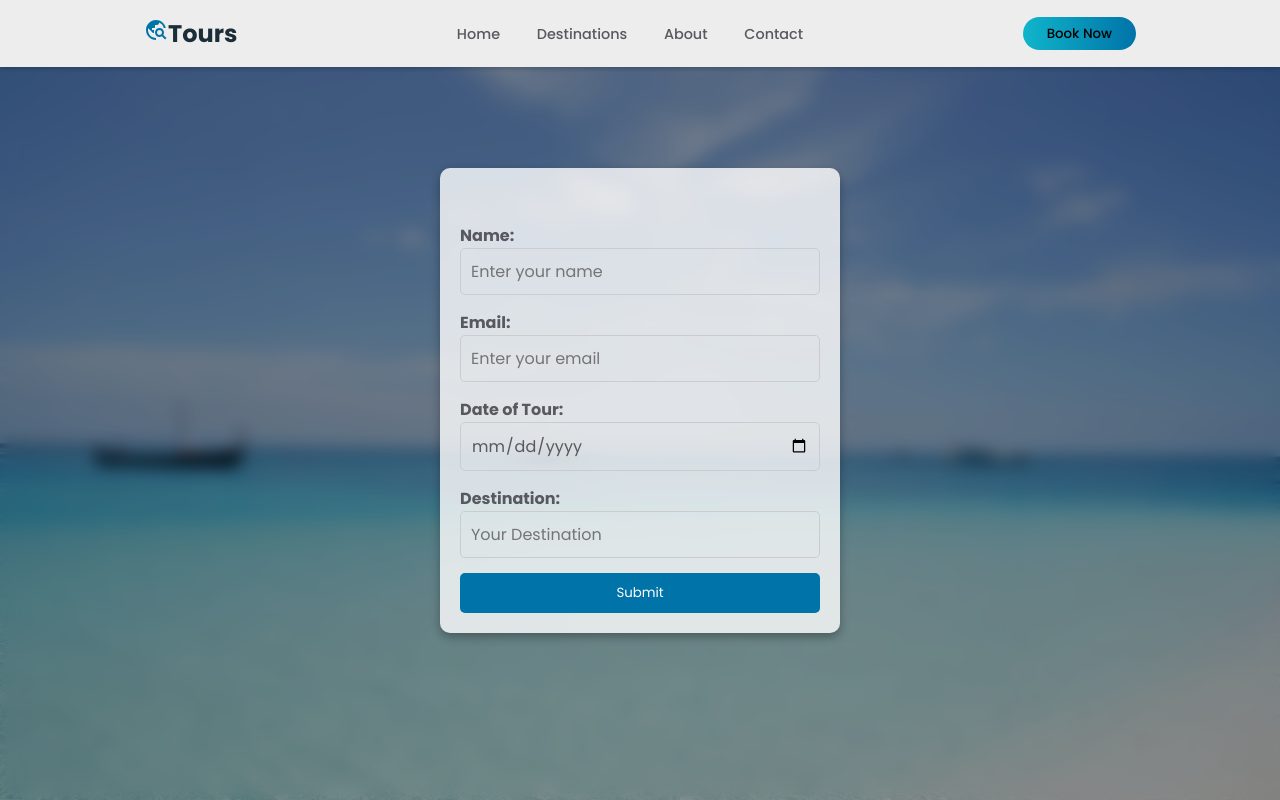
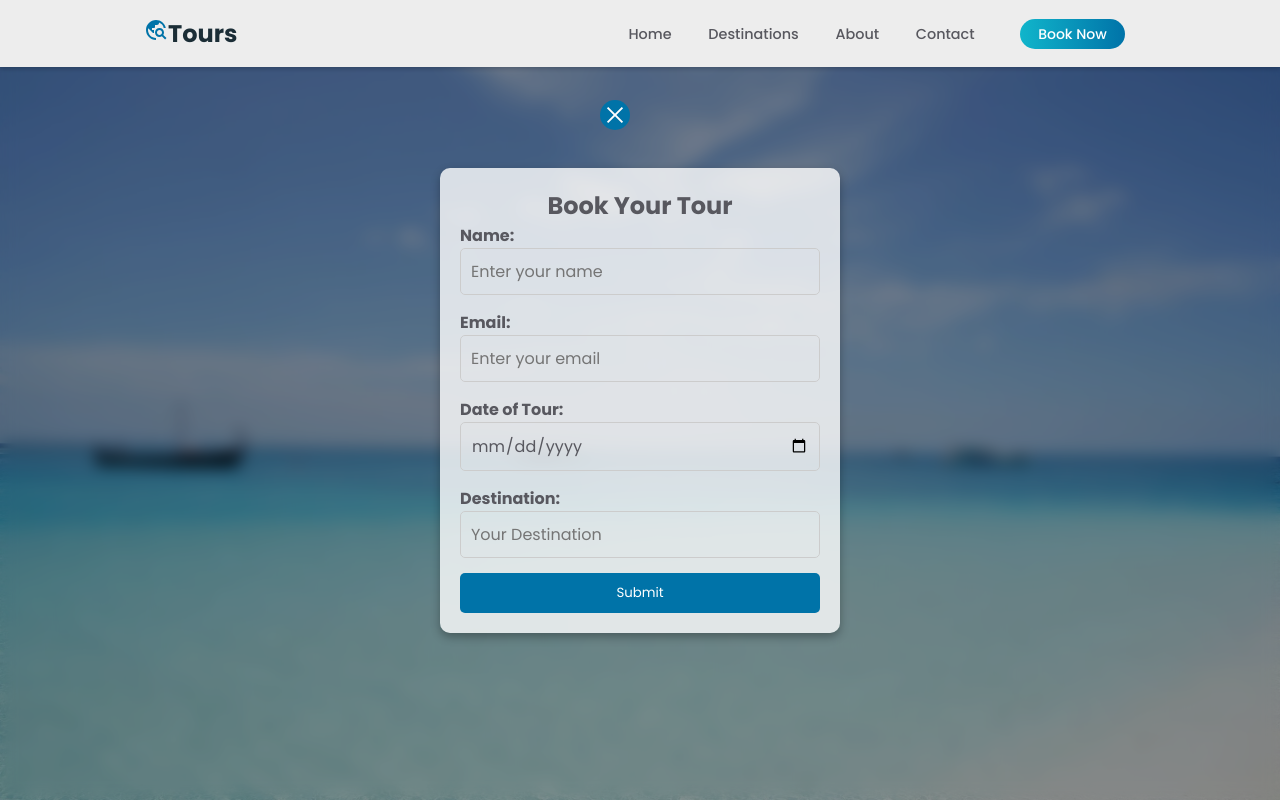
Before and after one commit to prodevelopermax/tour-app, a React (Create React App) app: page /booking in a window 1280 px wide. Built offline with nearby package versions, Linux system fonts and the light colour scheme.

Commit message:
Updated Navbar and Booking Form with new styles and added close icon

```diff
--- a/src/Components/BookingForm/BookingForm.css
+++ b/src/Components/BookingForm/BookingForm.css
@@ -34,6 +34,26 @@
   -webkit-backdrop-filter: blur(8px);
           backdrop-filter: blur(8px); /* Blur effect */
   z-index: -1; /* Ensure it's behind the form */
+}
+.booking-form-container .close-icon {
+  position: absolute; /* Positioning */
+  top: 100px; /* Distance from the top */
+  left: 600px; /* Distance from the left */
+  width: 30px; /* Width of the circle */
+  height: 30px; /* Height of the circle */
+  border-radius: 50%; /* Make it circular */
+  background-color: var(--primaryColor);
+  display: flex; /* Use flexbox to center the icon */
+  justify-content: center; /* Center the icon horizontally */
+  align-items: center; /* Center the icon vertically */
+  font-size: 20px; /* Size of the icon */
+  color: white; /* Icon color */
+  cursor: pointer; /* Change cursor on hover */
+  transition: background-color 0.3s, color 0.3s; /* Smooth transitions for background and color */
+}
+.booking-form-container .close-icon:hover {
+  background-color: white; /* Change background on hover */
+  color: var(--primaryColor); /* Change icon color on hover */
 }
 
 .booking-form {
--- a/src/Components/BookingForm/BookingForm.jsx
+++ b/src/Components/BookingForm/BookingForm.jsx
@@ -1,18 +1,62 @@
+// import React from 'react';
+// import './BookingForm.css';
+
+
+// import Aos from 'aos'
+// import 'aos/dist/aos.css'
+
+// const BookingForm = () => {
+//   return (
+//     <div className="booking-form-container">
+//       <form className="booking-form">
+//         <h2 data-aos="fade-down" >Book Your Tour</h2>
+//         <div className="form-group">
+//           <label  >Name:</label>
+//           <input   type="text" placeholder="Enter your name" />
+//         </div>
+//         <div className="form-group">
+//           <label>Email:</label>
+//           <input type="email" placeholder="Enter your email" />
+//         </div>
+//         <div className="form-group">
+//           <label>Date of Tour:</label>
+//           <input type="date" />
+//         </div>
+//         <div className="form-group">
+//           <label>Destination:</label>
+//           <input type="text" placeholder='Your Destination' />
+//         </div>
+//         <button type="submit" className="submit-btn">Submit</button>
+//       </form>
+//     </div>
+//   );
+// };
+
+// export default BookingForm;
+
+
 import React from 'react';
 import './BookingForm.css';
-
-
-import Aos from 'aos'
-import 'aos/dist/aos.css'
+import { AiOutlineClose } from 'react-icons/ai'; // Import the close icon
+import { useNavigate } from 'react-router-dom'; // Import useNavigate for navigation
 
 const BookingForm = () => {
+  const navigate = useNavigate(); // Hook to access the navigate function
+
+  const handleClose = () => {
+    navigate(-1); // Go back to the previous page
+  };
+
   return (
     <div className="booking-form-container">
+      <div className="close-icon" onClick={handleClose}>
+        <AiOutlineClose size={24} /> {/* Close icon */}
+      </div>
       <form className="booking-form">
-        <h2 data-aos="fade-down" >Book Your Tour</h2>
+        <h2>Book Your Tour</h2>
         <div className="form-group">
-          <label  >Name:</label>
-          <input   type="text" placeholder="Enter your name" />
+          <label>Name:</label>
+          <input type="text" placeholder="Enter your name" />
         </div>
         <div className="form-group">
           <label>Email:</label>
--- a/src/Components/BookingForm/BookingForm.scss
+++ b/src/Components/BookingForm/BookingForm.scss
@@ -33,6 +33,27 @@
         backdrop-filter: blur(8px);       /* Blur effect */
         z-index: -1;                      /* Ensure it's behind the form */
     }
+    .close-icon {
+        position: absolute; /* Positioning */
+  top: 100px;         /* Distance from the top */
+  left: 600px;        /* Distance from the left */
+  width: 30px;       /* Width of the circle */
+  height: 30px;      /* Height of the circle */
+  border-radius: 50%; /* Make it circular */
+  background-color: var(--primaryColor);
+  display: flex;     /* Use flexbox to center the icon */
+  justify-content: center; /* Center the icon horizontally */
+  align-items: center; /* Center the icon vertically */
+  font-size: 20px;   /* Size of the icon */
+  color: white; /* Icon color */
+  cursor: pointer;    /* Change cursor on hover */
+  transition: background-color 0.3s, color 0.3s; /* Smooth transitions for background and color */
+
+  &:hover {
+    background-color: white; /* Change background on hover */
+    color: var(--primaryColor); /* Change icon color on hover */
+  }
+      }
 
 }
 
--- a/src/Components/Navbar/Navbar.css
+++ b/src/Components/Navbar/Navbar.css
@@ -74,8 +74,14 @@
   }
   .header .navBar .navLists .btn {
     margin-top: 1rem;
+    margin-top: 1rem;
+    color: white;
+    font-weight: 600;
+    justify-content: space-between;
+    gap: 0.5rem;
+    padding: 5px 18px;
   }
-  .header .navBar .navLists .btn a {
+  .header .navBar .navLists .btn link {
     font-weight: 600;
     color: white;
   }
@@ -125,8 +131,15 @@
   }
   .header .navBar .navLists .btn {
     margin-left: 1rem;
+    margin-top: 1rem;
+    color: white;
+    font-weight: 500;
+    justify-content: space-between;
+    gap: 0.5rem;
+    padding: 5px 18px;
+    font-size: 14px;
   }
-  .header .navBar .navLists .btn a {
+  .header .navBar .navLists .btn link {
     color: white;
     font-weight: 500;
   }
--- a/src/Components/Navbar/Navbar.jsx
+++ b/src/Components/Navbar/Navbar.jsx
@@ -234,11 +234,12 @@ import './Navbar.css';
 import { MdOutlineTravelExplore } from "react-icons/md";
 import { AiFillCloseCircle } from "react-icons/ai";
 import { TbGridDots } from "react-icons/tb";
-import { Link, useLocation } from 'react-router-dom';  // Import useLocation from react-router-dom
+import { Link, useLocation, useNavigate } from 'react-router-dom'; // Import useNavigate
 
 const Navbar = ({ homeRef, aboutRef, destinationsRef, contactRef }) => {
   const [active, setActive] = useState('navBar');
   const location = useLocation(); // Get the current location
+  const navigate = useNavigate(); // Get the navigate function
 
   const showNav = () => {
     setActive('navBar activeNavbar');
@@ -264,7 +265,7 @@ const Navbar = ({ homeRef, aboutRef, destinationsRef, contactRef }) => {
       }
     } else {
       // If not on the home page, navigate to that page
-      window.location.href = '/'; // Change this to whatever route you want to navigate to
+      navigate('/'); // Use navigate instead of window.location.href
     }
   };
 
@@ -290,6 +291,10 @@ const Navbar = ({ homeRef, aboutRef, destinationsRef, contactRef }) => {
             <li className="navItems">
               <a href="#" className="navLinks" onClick={(e) => scrollToSection(contactRef, e)}>Contact</a>
             </li>
+            <li className="navItems">
+              {/* Move Book Now button inside the nav list */}
+              <Link to="/booking" onClick={removeNavbar} className=" btn">Book Now</Link>
+            </li>
           </ul>
 
           <div onClick={removeNavbar} className="closeNavbars">
@@ -300,10 +305,6 @@ const Navbar = ({ homeRef, aboutRef, destinationsRef, contactRef }) => {
         <div onClick={showNav} className="toggleNavbar">
           <TbGridDots className='icon' />
         </div>
-
-        <button className="btn">
-          <Link to="/booking" onClick={removeNavbar} className="navLinks">Book Now</Link>
-        </button>
       </header>
     </section>
   );
--- a/src/Components/Navbar/Navbar.scss
+++ b/src/Components/Navbar/Navbar.scss
@@ -78,8 +78,16 @@
                 }
                 .btn{
                     margin-top: 1rem;
+                    margin-top: 1rem;
+                    color: white;
+                    font-weight: 600;
+                    justify-content: space-between;
+                    gap: .5rem;
+                    padding: 5px 18px;
 
-                    a{
+
+
+                    link{
                         font-weight: 600;
                         color: white
                     }
@@ -144,7 +152,14 @@
                 }
                 .btn{
                     margin-left: 1rem;
-                    a{
+                    margin-top: 1rem;
+                   color: white;
+                   font-weight: 500;
+                   justify-content: space-between;
+                   gap: .5rem;
+                   padding: 5px 18px;
+                   font-size: 14px;
+                    link{
                         color: white;
                         font-weight: 500;
                     }
@@ -157,7 +172,7 @@
     .header{
         .navLists{
             .navItems{
-                padding: 0 0.7rem;
+                padding: 0 .7rem;
             }
         }
     }
```
Also changed, not shown: 2 other files (tests, documents, lock files or other folders).
